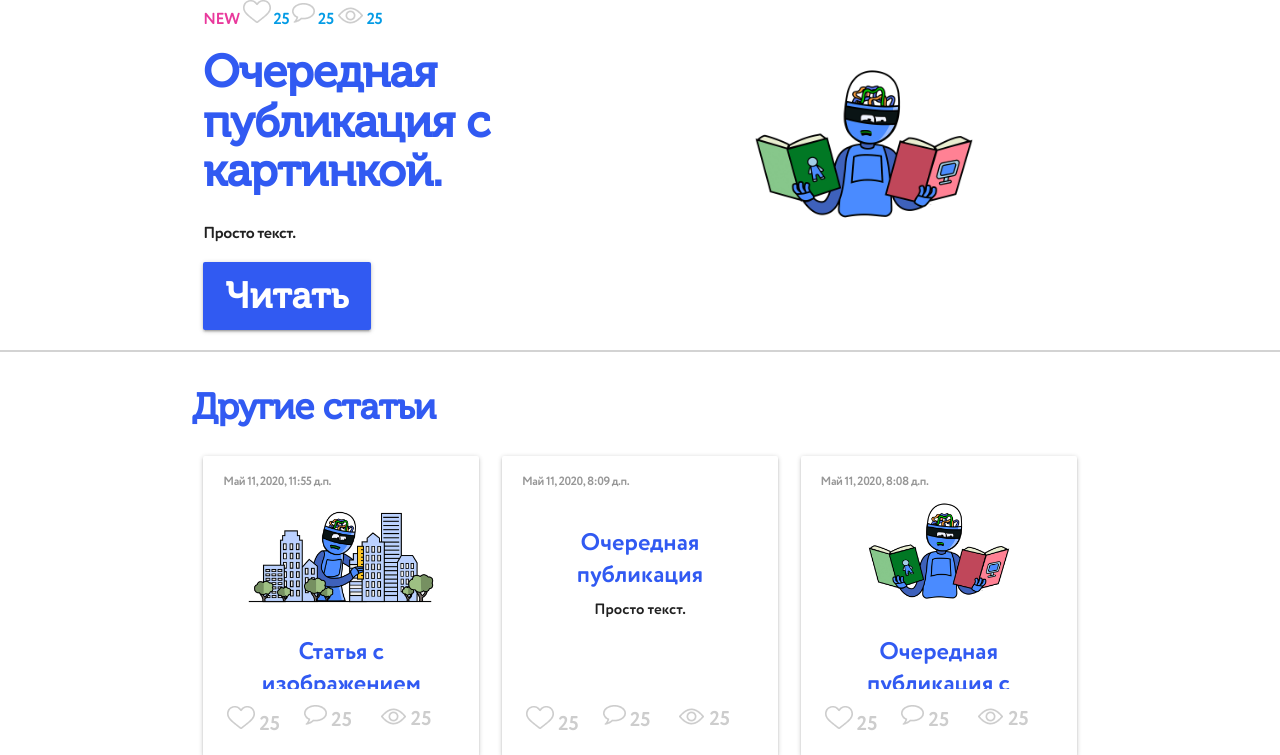
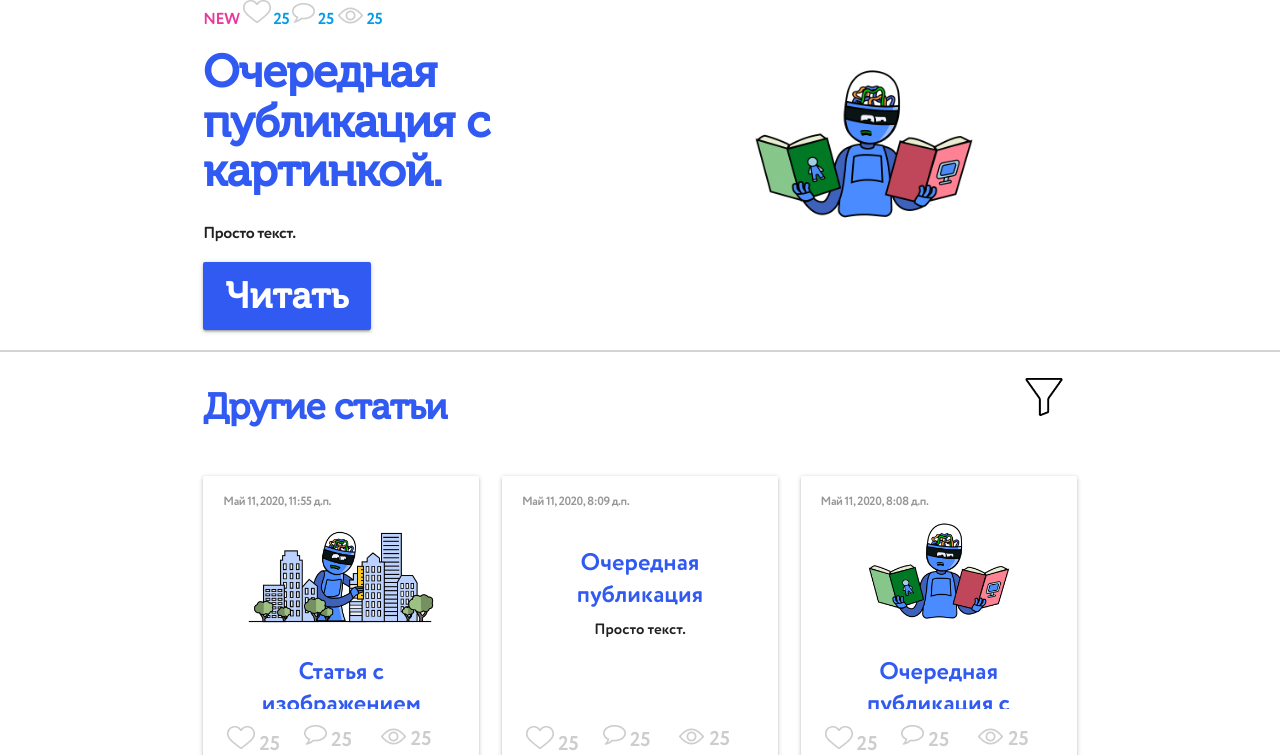
Before and after one commit to MasterSanya/kodland-test-blog, a Django app: page / in a window 1280 px wide. Shown: the part 117-872 px from the top of the page. Run offline with Django 3.2, Linux system fonts and the light colour scheme; data comes from the database, SQL or seed files in the repository; some libraries are stand-ins or nearby versions.

Commit message:
Добавлена иконка фильтра.

```diff
--- a/web/static/css/style.css
+++ b/web/static/css/style.css
@@ -115,6 +115,11 @@ body{
 
 main{
 	flex: 1 0 auto;
+}
+
+.align-items-center{
+	display: flex;
+	align-items: center;
 }
 
 
--- a/web/templates/index.html
+++ b/web/templates/index.html
@@ -45,7 +45,16 @@
         </div>
     </div>
     <div class="container">
-        <h2 class="ui-header">Другие статьи</h2>
+        <div class="row align-items-center">
+            <div class="col s11">
+                <h2 class="ui-header">Другие статьи</h2>
+            </div>
+            <div class="col s1">
+                <a href="#">
+                    <img class="responsive-img" src="{% static 'img/filter.png' %}">
+                </a>
+            </div>
+        </div>
         <div class="row">
             {% for post in previous_posts %}
             <div class="col xl4 l4 m6 s12 center-align">
```
Also changed, not shown: web/static/img/filter.png (added).
